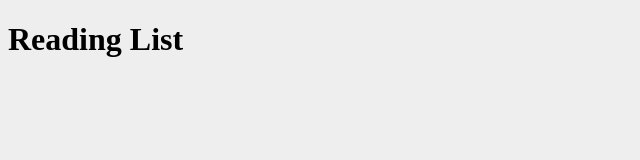
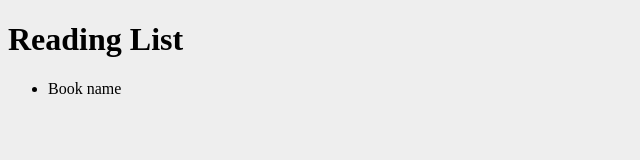
Before and after one commit to CassieXue/hello-GraphQL, a React (Create React App) app in the folder client/: page / in a window 1280 px wide. Shown: the top 160 px of the page, without its empty margins (0-640 px from the left). Built offline with nearby package versions, Linux system fonts and the light colour scheme; the HTML template or start-up script is replaced by a standard one.

Commit message:
21_apollo

```diff
--- a/client/package.json
+++ b/client/package.json
@@ -3,7 +3,11 @@
   "version": "0.1.0",
   "private": true,
   "dependencies": {
+    "apollo-boost": "^0.1.22",
+    "graphql": "^14.0.2",
+    "graphql-tag": "^2.10.0",
     "react": "^16.6.3",
+    "react-apollo": "^2.3.2",
     "react-dom": "^16.6.3",
     "react-scripts": "2.1.1"
   },
--- a/client/src/App.js
+++ b/client/src/App.js
@@ -1,11 +1,25 @@
 import React, { Component } from 'react';
+import BookList from './components/BookList';
+import { ApolloClient } from 'apollo-client';
+import { HttpLink } from 'apollo-link-http';
+import { InMemoryCache } from 'apollo-cache-inmemory';
+import { ApolloProvider } from 'react-apollo';
+
+const client = new ApolloClient({
+  uri: "http://localhost:4000/graphql",
+  link: new HttpLink(),
+  cache: new InMemoryCache()
+});
 
 class App extends Component {
   render() {
     return (
-      <div id="main">
-        <h1>Reading List</h1>
-      </div>
+      <ApolloProvider client={ client }>
+        <div id="main">
+          <h1>Reading List</h1>
+          <BookList />
+        </div>
+      </ApolloProvider>
     );
   }
 }
--- /dev/null
+++ b/client/src/components/BookList.js
@@ -0,0 +1,15 @@
+import React, { Component } from 'react';
+
+class BookList extends Component {
+  render() {
+    return (
+      <div>
+        <ul id="book-list">
+          <li>Book name</li>
+        </ul>
+      </div>
+    );
+  }
+}
+
+export default BookList;
```
Also changed, not shown: 1 other file (tests, documents, lock files or other folders).
